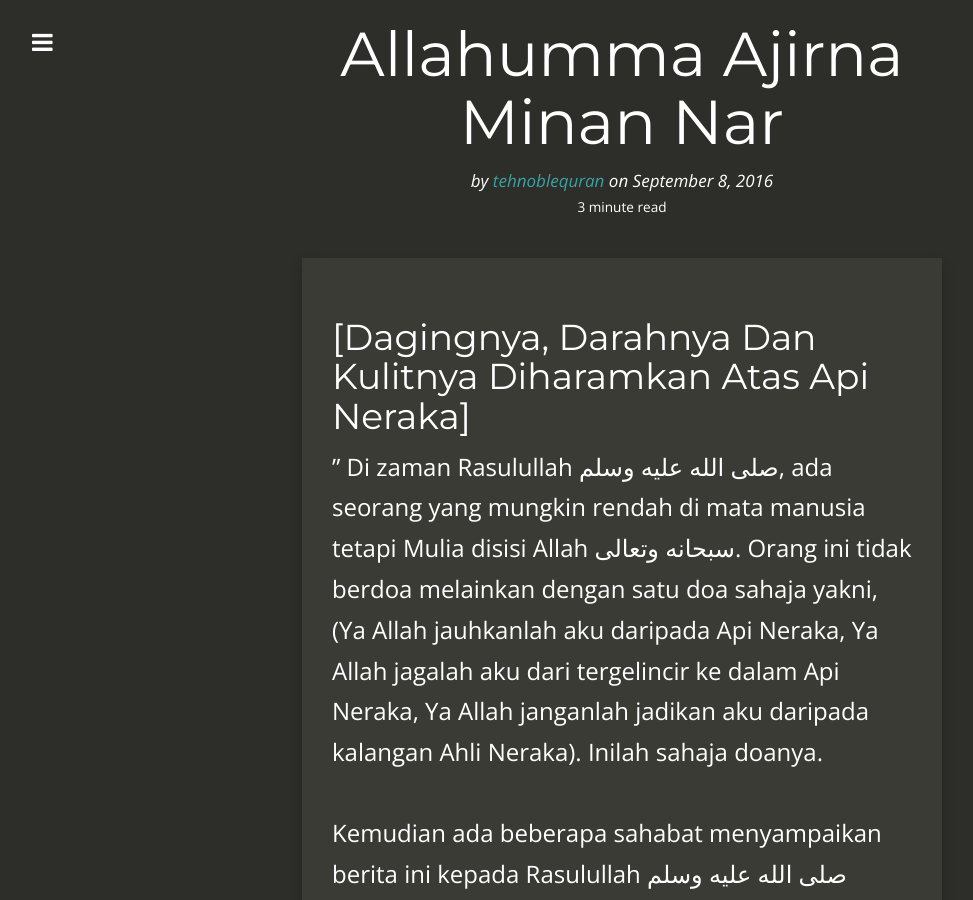
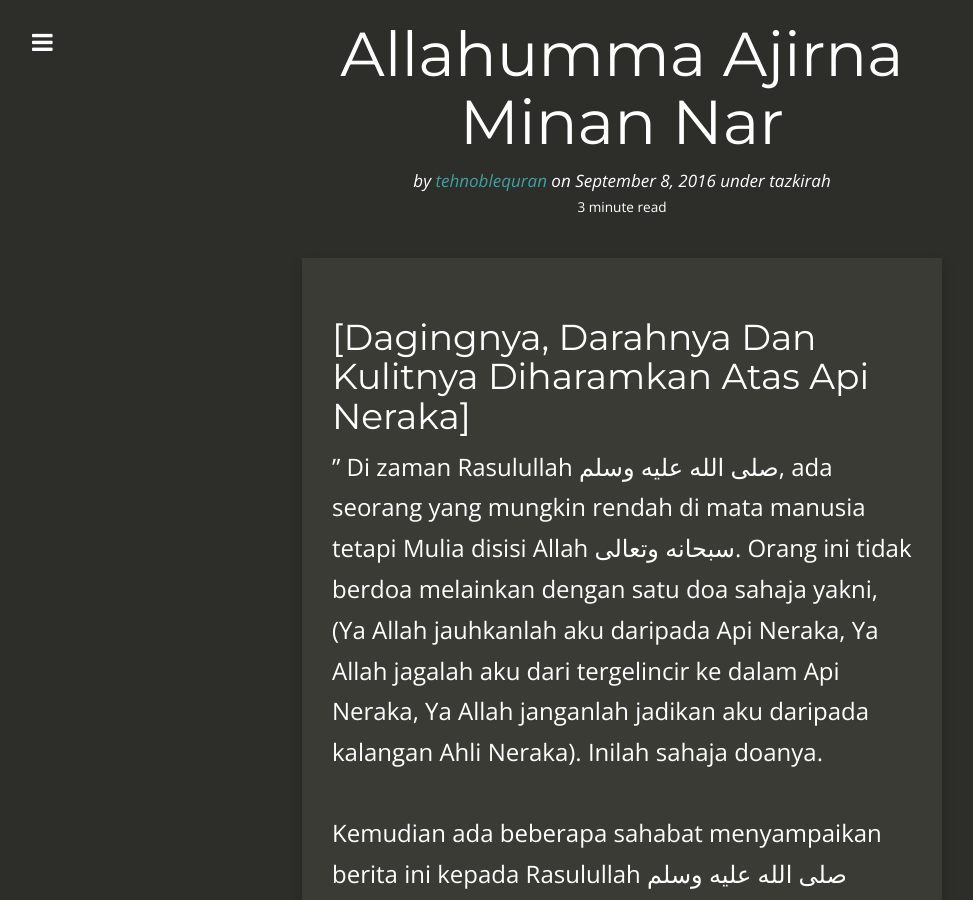
Before and after one commit to kedamaian/swsyafiq, a Jekyll site: the page built from _posts/2016-09-08-allahumma-ajirna-minan-nar.md, in a window 1280 px wide and 900 px high. Shown: the whole window, without its empty margins (18-991 px from the left). Built offline with Jekyll 4.4.1, drawn with Linux system fonts in a browser that asks for light colours; nearby versions of some CDN libraries; comment, search, counter and statistics services are not loaded.

Commit message:
Updated 2016-09-08-allahumma-ajirna-minan-nar.md

```diff
--- a/_posts/2016-09-08-allahumma-ajirna-minan-nar.md
+++ b/_posts/2016-09-08-allahumma-ajirna-minan-nar.md
@@ -3,6 +3,8 @@ layout: post
 published: true
 author: tehnoblequran
 title: Allahumma Ajirna Minan Nar
+categories:
+  - tazkirah
 ---
 ## [Dagingnya, Darahnya Dan Kulitnya Diharamkan Atas Api Neraka]
 
```
